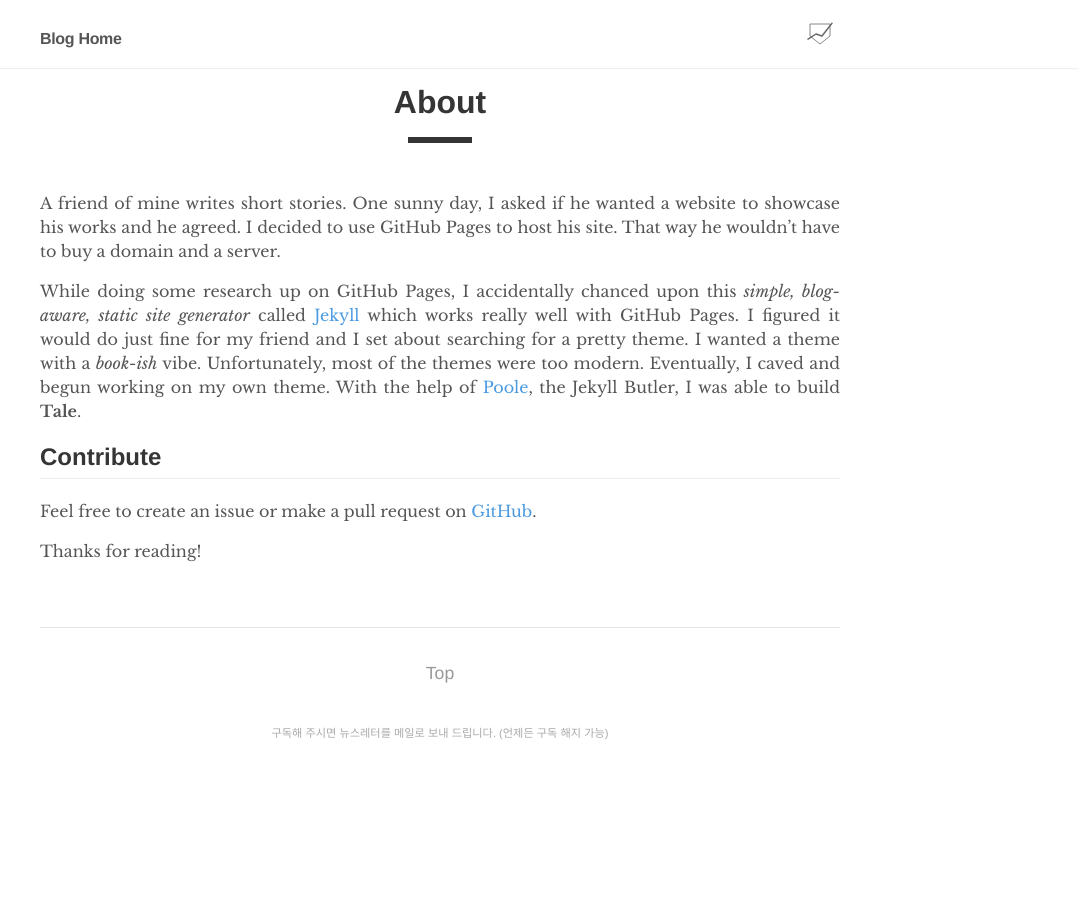
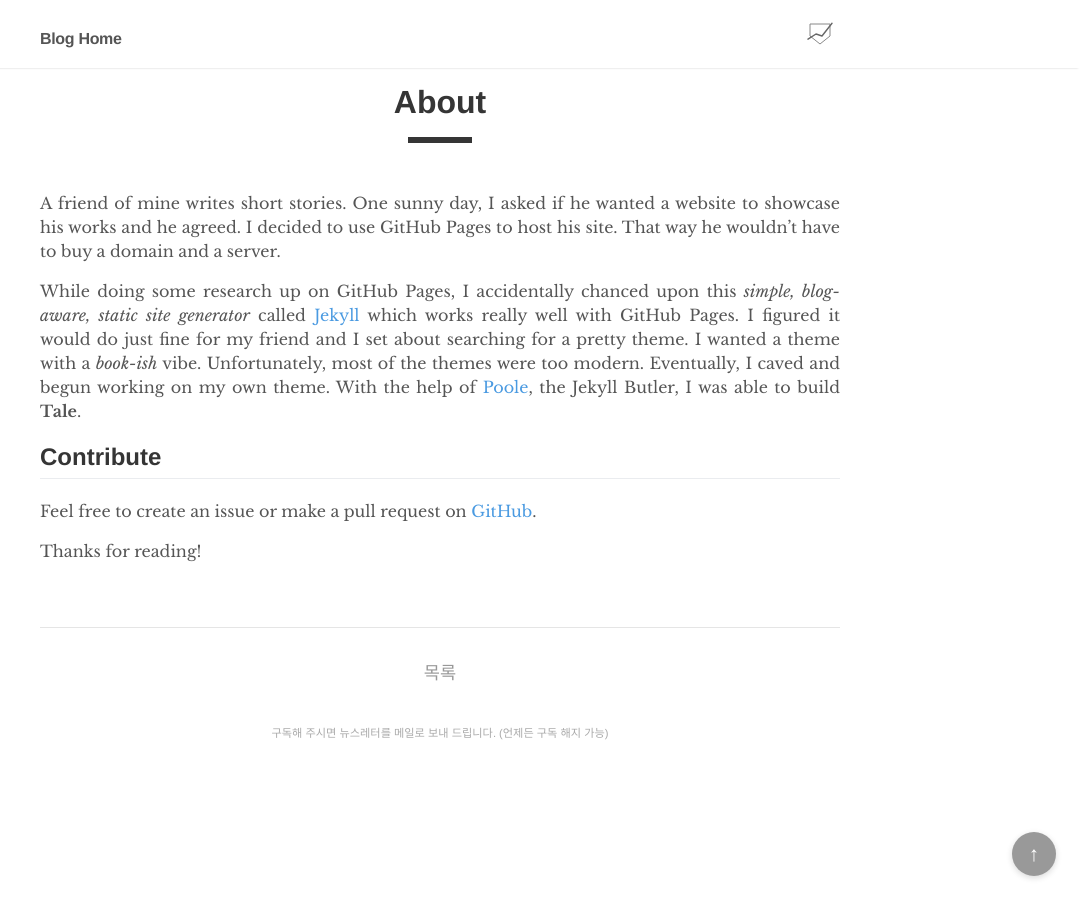
Before and after one commit to sylvakr/baseball-chart-blog, a Jekyll site: the page built from _pages/about.md, in a window 1280 px wide. Shown: the whole page, without its empty margins (200-1280 px from the left). Built offline with Jekyll 4.4.1, drawn with Linux system fonts in a browser that asks for light colours.

Commit message:
Add floating back-to-top button and list link in post footer

```diff
--- a/_layouts/post.html
+++ b/_layouts/post.html
@@ -53,7 +53,9 @@ layout: default
     <a href="{{ older_post.url | prepend: site.baseurl }}" class="right arrow">&#8594;</a>
   {% endif %}
 
-  <a href="#" class="top">Top</a>
+  <a href="{{ '/' | prepend: site.baseurl }}" class="list">목록</a>
 </div>
 
+<a href="#" class="back-to-top" aria-label="맨 위로">&#8593;</a>
+
 {% include beehiiv.html %}
--- a/_sass/tale/_pagination.scss
+++ b/_sass/tale/_pagination.scss
@@ -4,21 +4,24 @@
   padding-top: 2rem;
   position: relative;
   text-align: center;
+  min-height: 1.5rem;
 
   span {
     color: $default-shade;
     font-size: 1.1rem;
   }
 
-  .top {
+  .list {
     @include transition(all .3s ease-out);
     color: $default-color;
     font-family: $sans-serif;
     font-size: 1.1rem;
     opacity: .6;
 
-    &:hover {
+    &:hover,
+    &:focus {
       opacity: 1;
+      text-decoration: none;
     }
   }
 
@@ -42,3 +45,31 @@
     right: 0;
   }
 }
+
+// 우측 하단 플로팅 '맨 위로' 버튼
+.back-to-top {
+  @include transition(all .3s ease-out);
+  position: fixed;
+  right: 1.5rem;
+  bottom: 1.5rem;
+  z-index: 1000;
+  width: 2.75rem;
+  height: 2.75rem;
+  border-radius: 50%;
+  background: $default-color;
+  color: #fff;
+  font-family: $sans-serif;
+  font-size: 1.3rem;
+  line-height: 2.75rem;
+  text-align: center;
+  text-decoration: none;
+  opacity: .6;
+  box-shadow: 0 2px 6px rgba(0, 0, 0, .25);
+
+  &:hover,
+  &:focus {
+    color: #fff;
+    opacity: 1;
+    text-decoration: none;
+  }
+}
```
